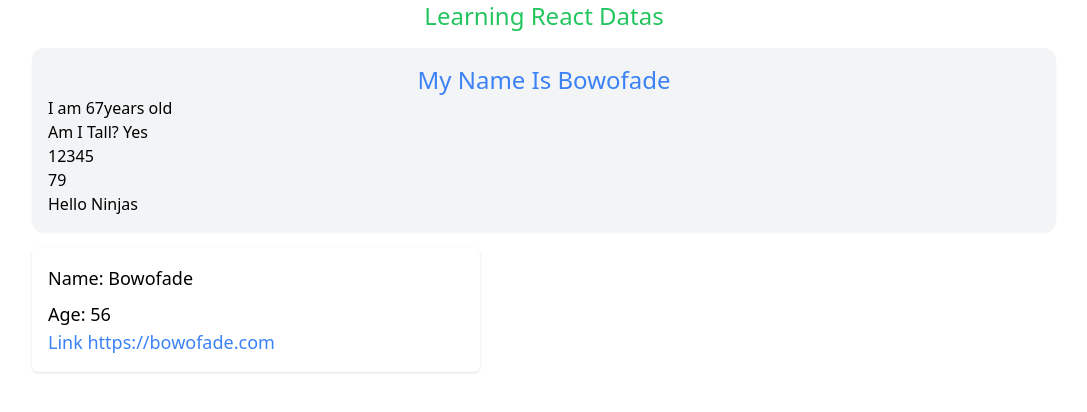
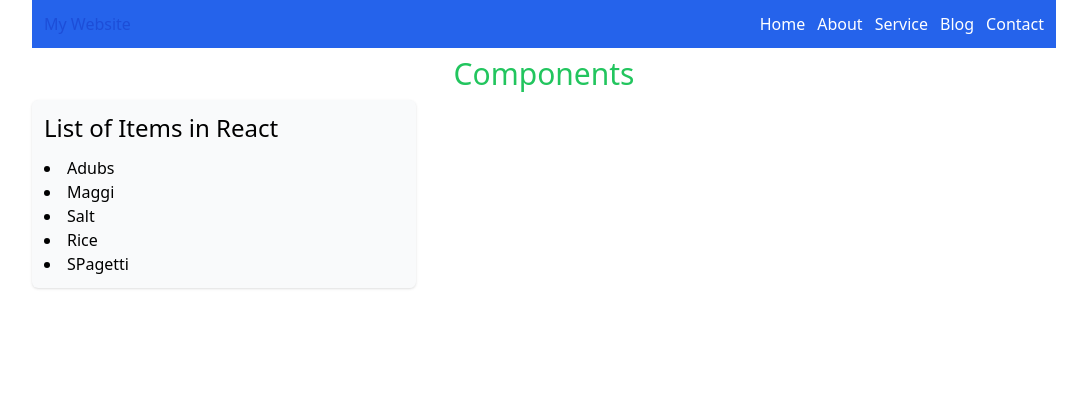
Before and after one commit to oyenet1/reactjs, a React (Create React App) app: page / in a window 1280 px wide. Shown: the top 412 px of the page, without its empty margins (96-1183 px from the left). Built offline with nearby package versions, Linux system fonts and the light colour scheme.

Commit message:
new work done

```diff
--- a/src/App.js
+++ b/src/App.js
@@ -1,37 +1,22 @@
+import ProductList from "./components/ProductList";
 import "./index.css";
 
+// import "./NavBar";
+import NavBar from "./NavBar";
+
 function App() {
-  const title = "Learning React Datas";
-  let name = "Bowofade";
-  const age = 67;
-  const isTall = true;
-
-  const User = { name: "Bowofade", age: 56, link: "https://bowofade.com" };
-
   return (
     <div className="max-w-5xl mx-auto App">
+      <NavBar />
       <header className="App-header">
-        <h1 className="text-2xl font-medium text-center text-green-500">
-          {title}
+        <h1 className="p-2 text-3xl font-medium text-center text-green-500">
+          Components
         </h1>
       </header>
-      <div className="w-full max-w-5xl p-4 m-4 mx-auto bg-gray-100 shadow-sm rounded-xl">
-        <h1 className="text-2xl font-medium text-center text-blue-500 capitalize">
-          My name is {name}
-        </h1>
-        <p>I am {age}years old</p>
-        Am I Tall? {isTall ? "Yes" : "No"}
-        <p>{[1, 2, 3, 4, 5]}</p>
-        <p>{Math.floor(Math.random() * 100)}</p>
-        <p>{"Hello Ninjas"}</p>
-      </div>
-      <div className="max-w-md p-4 my-4 space-y-2 text-lg bg-white rounded-md shadow">
-        <p>Name: {User.name}</p>
-        <p>Age: {User.age}</p>
-        <a href={User.link} className="text-blue-500 hover:text-blue-700">
-          Link {User.link}
-        </a>
-      </div>
+      <section className="max-w-sm p-3 rounded-md shadow bg-gray-50">
+        <p className="pb-3 text-2xl font-medium">List of Items in React</p>
+        <ProductList />
+      </section>
     </div>
   );
 }
--- /dev/null
+++ b/src/NavBar.js
@@ -0,0 +1,28 @@
+export default function NavBar() {
+  return (
+    <div>
+      <nav className="flex items-center justify-between p-3 text-white bg-blue-600">
+        <a href="/" className="font-medium text-blue-700">
+          My Website
+        </a>
+        <ul className="flex space-x-3">
+          <li>
+            <a href="#">Home</a>
+          </li>
+          <li>
+            <a href="#">About</a>
+          </li>
+          <li>
+            <a href="#">Service</a>
+          </li>
+          <li>
+            <a href="#">Blog</a>
+          </li>
+          <li>
+            <a href="#">Contact</a>
+          </li>
+        </ul>
+      </nav>
+    </div>
+  );
+}
--- /dev/null
+++ b/src/components/ProductList.js
@@ -0,0 +1,20 @@
+const products = [
+  { name: "Adubs", price: 345.67, category: "Food" },
+  { name: "Maggi", price: 345.67, category: "Seasonings" },
+  { name: "Salt", price: 345.67, category: "Seasonings" },
+  { name: "Rice", price: 345.67, category: "Food" },
+  { name: "SPagetti", price: 345.67, category: "Food" },
+];
+
+function ProductList() {
+  const listItems = products.map((product) => (
+    <li key="product.name">{product.name}</li>
+  ));
+  return (
+    <div>
+      <ul className="list-disc list-inside">{listItems}</ul>
+    </div>
+  );
+}
+
+export default ProductList;
```
